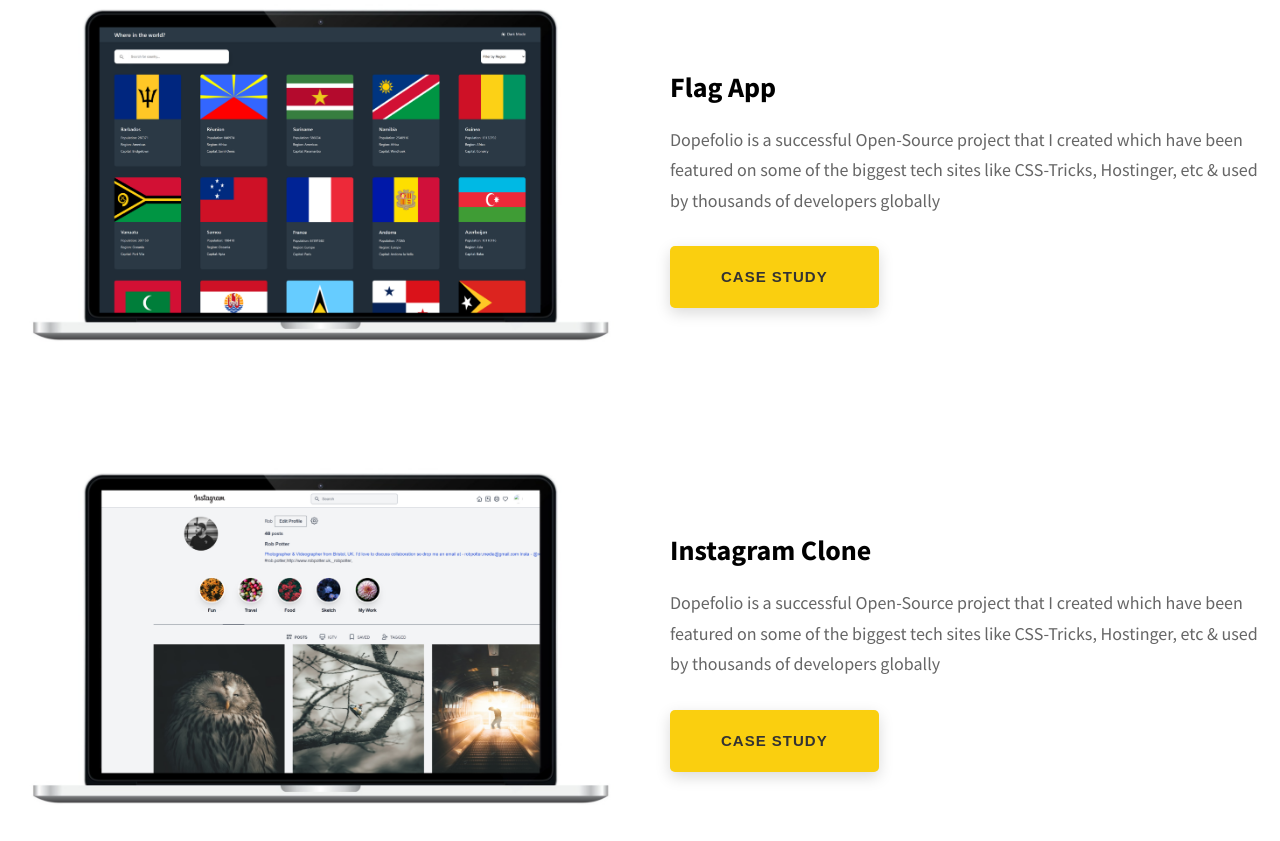
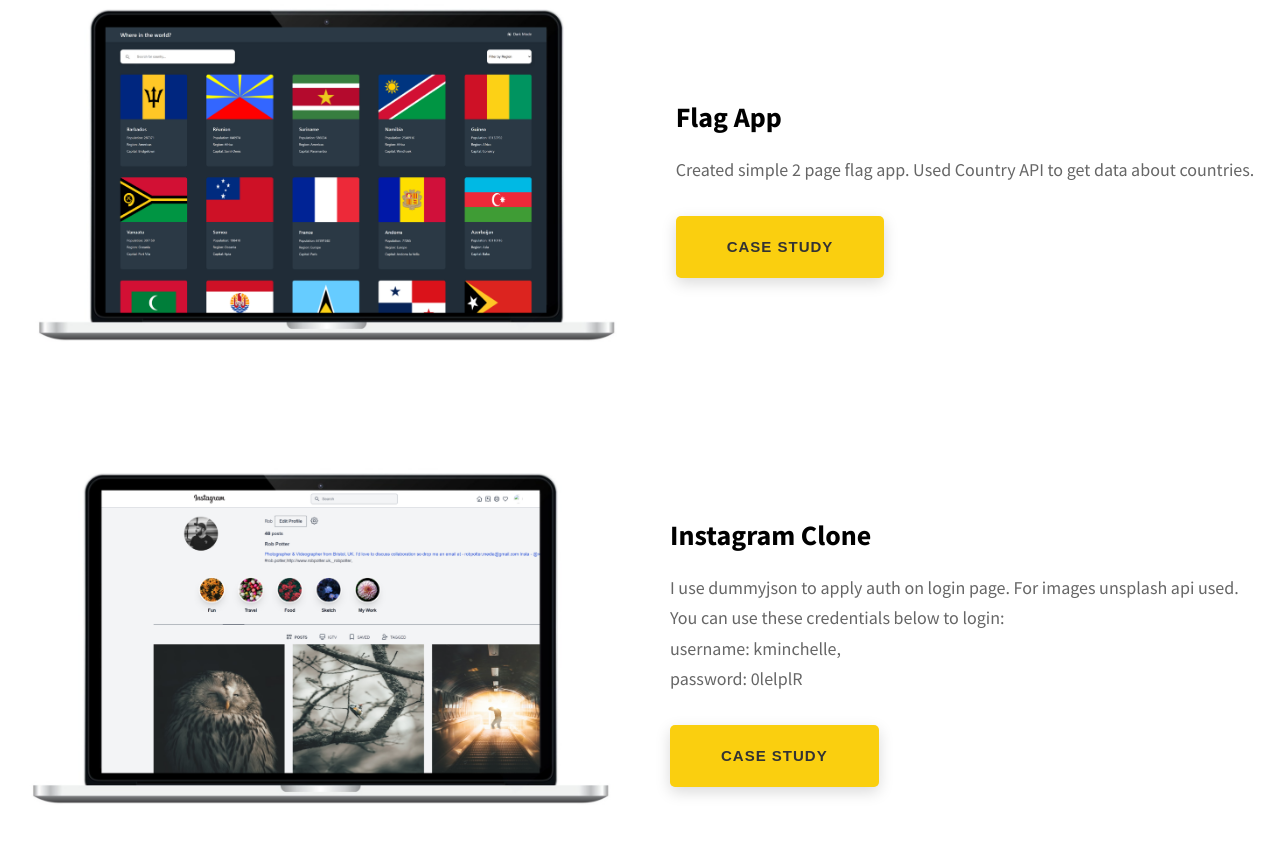
Before and after one commit to elchin-jafar/portfolio, a React (Vite) app: page / in a window 1280 px wide. Shown: the part 2160-3001 px from the top of the page. Built offline with nearby package versions, Linux system fonts and the light colour scheme.

Commit message:
fix text

```diff
--- a/src/components/project-element/ProjectElement.module.css
+++ b/src/components/project-element/ProjectElement.module.css
@@ -32,6 +32,7 @@
   max-width: 60rem;
   line-height: 1.7;
   margin-bottom: 3rem;
+  white-space: pre-line;
 }
 
 @media only screen and (min-width: 395px) {
--- a/src/pages/Projects.jsx
+++ b/src/pages/Projects.jsx
@@ -15,17 +15,13 @@
       <ProjectElement
         img={flagnation}
         title="Flag App"
-        info="Dopefolio is a successful Open-Source project that I created which
-          have been featured on some of the biggest tech sites like CSS-Tricks,
-          Hostinger, etc & used by thousands of developers globally"
+        info="Created simple 2 page flag app. Used Country API to get data about countries. "
         link="https://elchin-jafar-flag-app.netlify.app"
       />
       <ProjectElement
         img={big}
         title="Instagram Clone"
-        info="Dopefolio is a successful Open-Source project that I created which
-          have been featured on some of the biggest tech sites like CSS-Tricks,
-          Hostinger, etc & used by thousands of developers globally"
+        info={`I use dummyjson to apply auth on login page. For images unsplash api used. You can use these credentials below to login:\nusername: kminchelle, \npassword: 0lelplR`}
         link="https://instagram-clone-vite.netlify.app"
       />
     </section>
```
